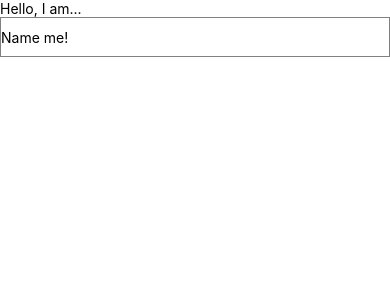
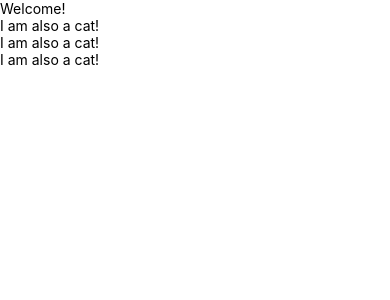
Before and after one commit to Moemi-Otsu/react-native-tutorial, a React Native app: screen / in a window 390 px wide. Shown: the top 300 px of the page. Built offline with nearby package versions, Linux system fonts and the light colour scheme.

Commit message:
Multiple Components

```diff
--- a/App.js
+++ b/App.js
@@ -4,17 +4,20 @@
 const Cat = () => {
   return (
     <View>
-      <Text>Hello, I am...</Text>
-      <TextInput
-        style={{
-          height: 40,
-          borderColor: 'gray',
-          borderWidth: 1
-        }}
-        defaultValue="Name me!"
-      />
+      <Text>I am also a cat!</Text>
     </View>
   );
 }
 
-export default Cat;
+const Cafe = () => {
+  return (
+    <View>
+      <Text>Welcome!</Text>
+      <Cat />
+      <Cat />
+      <Cat />
+    </View>
+  );
+}
+
+export default Cafe;
```
